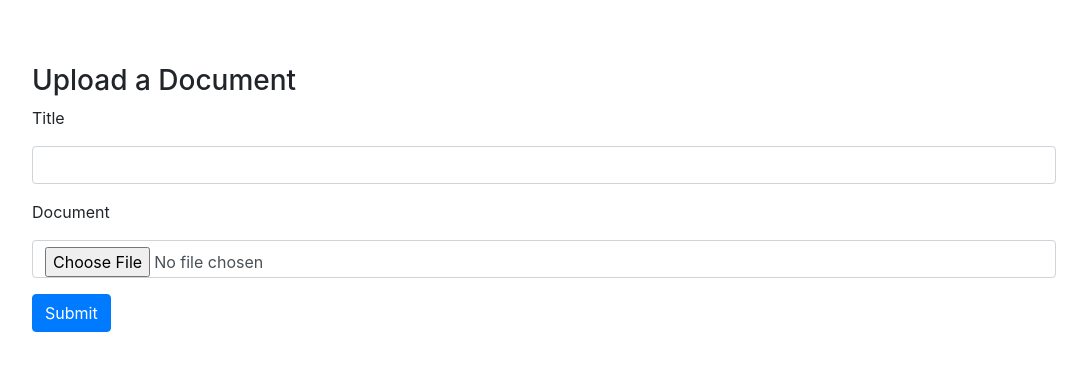
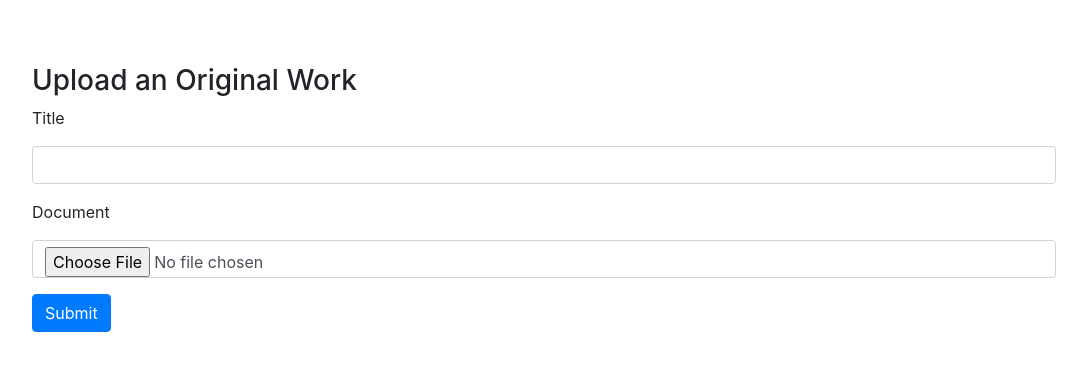
Before and after one commit to prolesoft/MarXXIsts-Python, a Flask app: page /upload in a window 1280 px wide. Shown: the part 62-433 px from the top of the page, without its empty margins (96-1183 px from the left). Run offline with Flask 2, Linux system fonts and the light colour scheme; the visitor is signed in with stand-in values (Sample User, id 1); data comes from the database, SQL or seed files in the repository; some libraries are stand-ins or nearby versions.

Commit message:
Changed wording in upload page

```diff
--- a/templates/upload.html
+++ b/templates/upload.html
@@ -4,7 +4,7 @@
 <link rel="stylesheet" href="static/css/upload.css" />
 {% endblock %}
 {% block content %}
-<h3>Upload a Document</h3>
+<h3>Upload an Original Work</h3>
 <form method="POST"  enctype="multipart/form-data" action="/upload">
     {{ form.hidden_tag() }}
     <div class="form-group">
```
